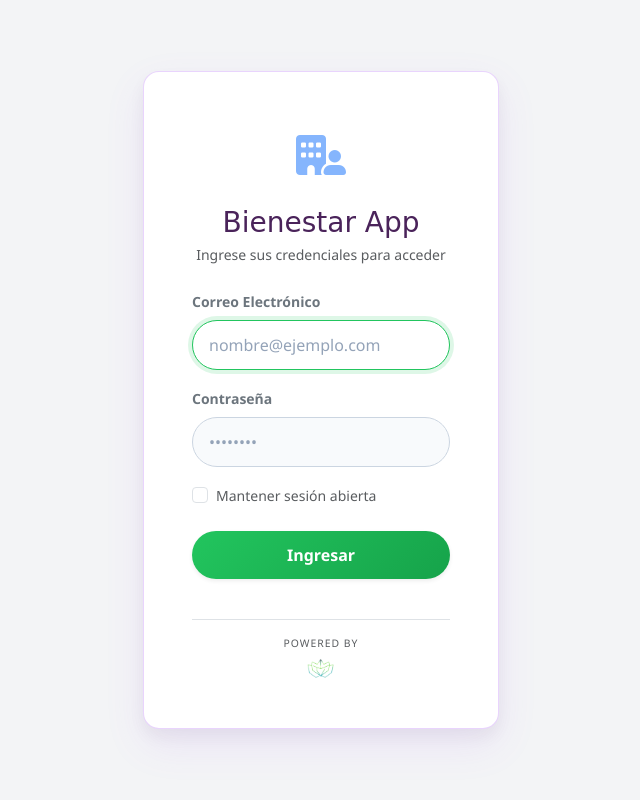
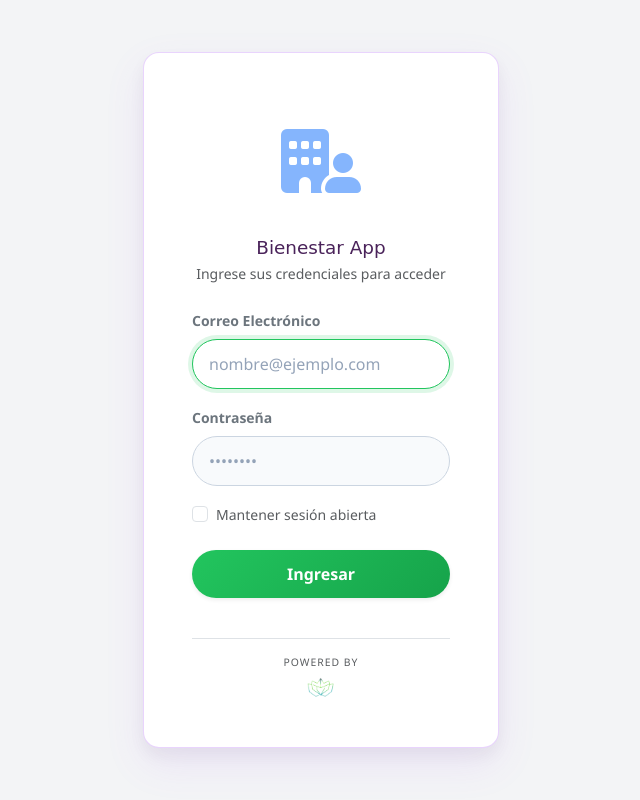
Before and after one commit to karenpbq-bot/TMTR---Renovatia, a Flask app: page /login in a window 1280 px wide. Shown: the whole page, without its empty margins (319-959 px from the left). Run offline with Flask 3, Linux system fonts and the light colour scheme.

Commit message:
Update login.html

```diff
--- a/templates/login.html
+++ b/templates/login.html
@@ -50,7 +50,7 @@
         .app-title-cursive {
             font-family: 'Segoe Script', cursive;
             color: #4a235a;
-            font-size: 1.75rem;
+            font-size: 1.15rem;
             font-weight: normal;
         }
         .alert-custom {
@@ -69,13 +69,13 @@
 
                     <!-- Encabezado con Logo Dinámico del Cliente -->
                     <div class="text-center mb-4">
-                        <div class="mb-3" style="min-height: 70px; display: flex; align-items: center; justify-content: center;">
+                        <div class="mb-3" style="min-height: 120px; display: flex; align-items: center; justify-content: center;">
                             {% if logo_cliente %}
-                                <!-- Muestra el logo desde el enlace público guardado en Supabase -->
-                                <img src="{{ logo_cliente }}" alt="Logo Cliente" style="max-height: 70px; width: auto; object-fit: contain;">
+                                <!-- Muestra el logo desde la ruta generada (70% más grande: 120px) -->
+                                <img src="{{ logo_cliente }}" alt="Logo Cliente" style="max-height: 120px; width: auto; object-fit: contain;">
                             {% else %}
                                 <!-- Respaldo visual si entran sin código o el cliente no tiene logo -->
-                                <i class="fa-solid fa-building-user fs-1 text-primary opacity-50"></i>
+                                <i class="fa-solid fa-building-user text-primary opacity-50" style="font-size: 4rem;"></i>
                             {% endif %}
                         </div>
                         <h2 class="app-title-cursive mb-1">Bienestar App</h2>
```
